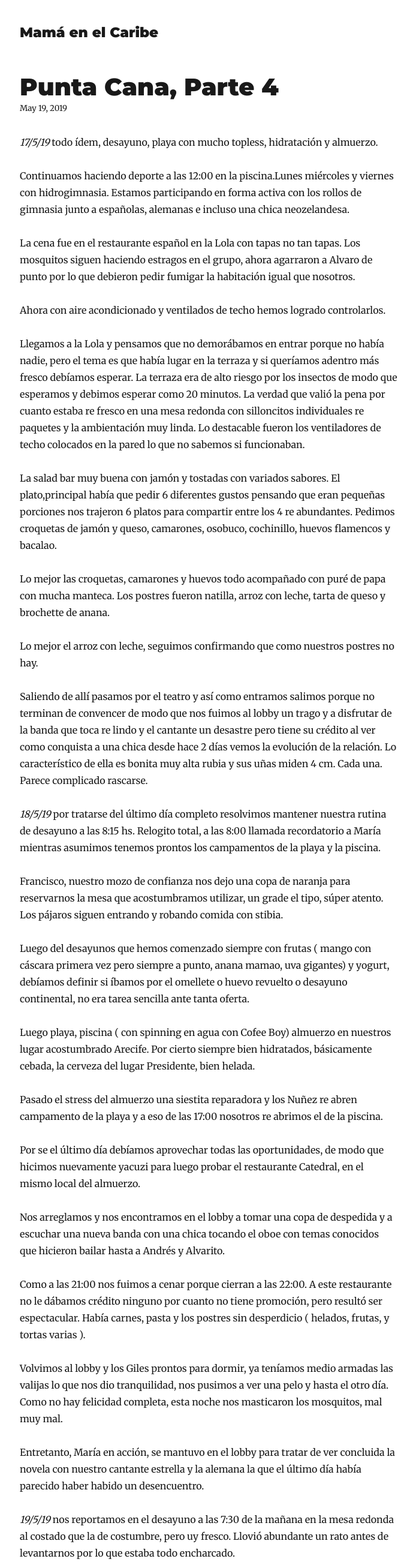
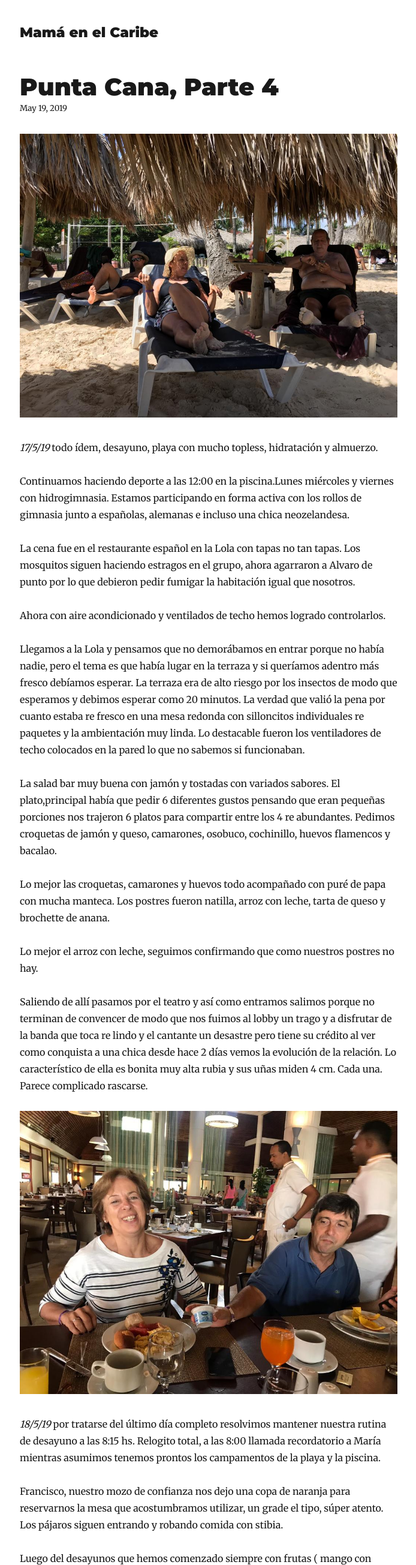
Before and after one commit to baskeboler/upgraded-happiness, a Gatsby site: page /2019-05-28-punta-cana-parte-4/ in a window 1280 px wide. Shown: the top 2609 px of the page at 60% size, without its empty margins (292-986 px from the left). Built offline with nearby package versions, Linux system fonts and the light colour scheme; Gatsby itself is replaced by a stand-in of ours; some packages are replaced by stand-ins of ours.

Commit message:
Update Blog “2019-05-28-punta-cana-parte-4”

```diff
--- a/content/blog/2019-05-28-punta-cana-parte-4.md
+++ b/content/blog/2019-05-28-punta-cana-parte-4.md
@@ -3,7 +3,7 @@ title: 'Punta Cana, Parte 4'
 date: 2019-05-19T03:46:59.027Z
 description: Ultima entrega desde Punta Cana
 ---
-
+![](/img/whatsapp-image-2019-05-18-at-10.59.15-am.jpeg "no fueron mucho a la playa. la joda era en el resort.")
 
 _17/5/19_ todo ídem, desayuno, playa con mucho topless, hidratación y almuerzo.
 
@@ -23,7 +23,7 @@ Lo mejor el arroz  con leche, seguimos confirmando que como nuestros postres no
 
 Saliendo de allí pasamos por el teatro y así como entramos salimos porque no terminan de convencer de modo que nos fuimos al lobby un trago y a disfrutar de la banda que toca re lindo y el cantante un desastre pero tiene su crédito al ver como conquista a una chica desde hace 2 días vemos la evolución de la relación. Lo característico de ella es bonita muy alta rubia y sus uñas miden 4 cm. Cada una. Parece complicado rascarse.
 
-
+![](/img/whatsapp-image-2019-05-18-at-10.07.31-am.jpeg "con Alvarito rompiendo la dieta.")
 
 _18/5/19_ por tratarse del último día completo resolvimos mantener nuestra rutina de desayuno a las 8:15 hs. Relogito total, a las 8:00 llamada recordatorio a María mientras asumimos tenemos prontos los campamentos de la playa y la piscina.
 
@@ -45,8 +45,6 @@ Volvimos al lobby y los Giles prontos para dormir, ya teníamos medio armadas la
 
 Entretanto, María en acción, se mantuvo en el lobby para tratar de ver concluida la novela con nuestro cantante estrella y la alemana la que el último día había parecido haber habido un desencuentro.
 
-
-
 _19/5/19_ nos reportamos en el desayuno a las 7:30 de la mañana en la mesa redonda al costado que la de costumbre, pero uy fresco. Llovió abundante un rato antes de levantarnos por lo que estaba todo encharcado.
 
 Se concretó el check out y nos vino a buscar el transporte que había concretado Alvaro.
```
